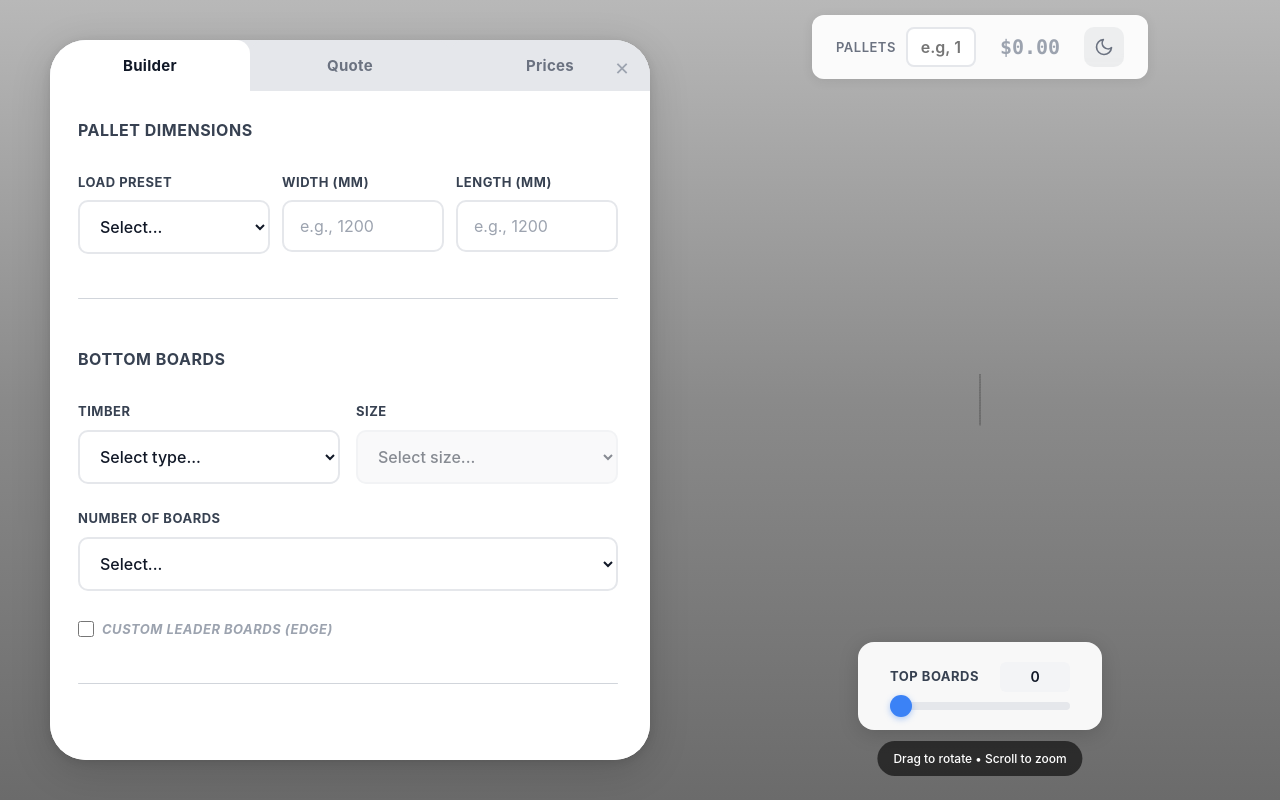
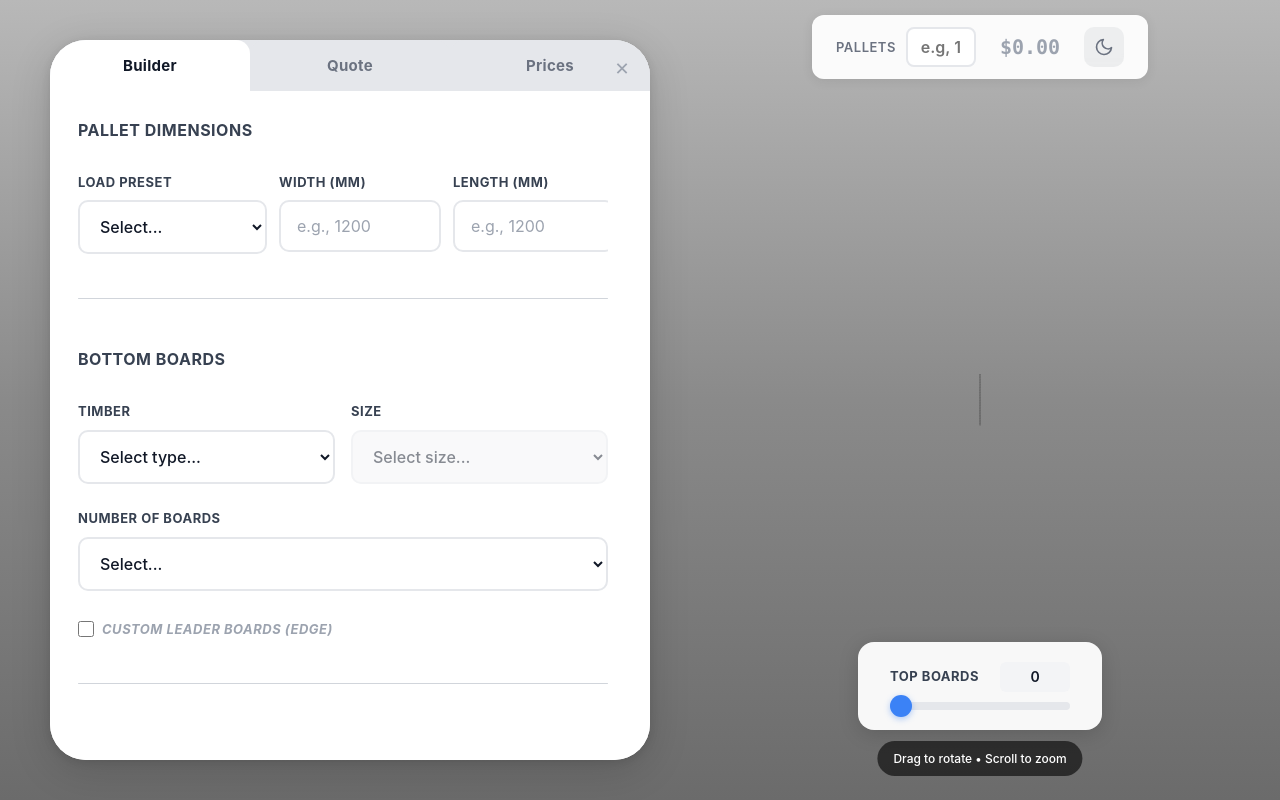
Before and after one commit to Beef13/pallet-size-quote-calculator, a React (Vite) app: page / in a window 1280 px wide. Built offline with nearby package versions, Linux system fonts and the light colour scheme.

Commit message:
Move scrollbar 10px to the right
- Increased .card-content padding-right from 16px to 26px
- Increased .quote-form, .quote-results, .price-editor-scroll margin-right from 4px to 14px

```diff
--- a/src/styles/PalletBuilderOverlay.css
+++ b/src/styles/PalletBuilderOverlay.css
@@ -21,13 +21,13 @@
 
 /* Add right margin to prevent scrollbar overlap on content */
 .card-content {
-  padding-right: 16px;
+  padding-right: 26px;
 }
 
 .quote-form,
 .quote-results,
 .price-editor-scroll {
-  margin-right: 4px;
+  margin-right: 14px;
 }
 
 /* Webkit browsers (Chrome, Safari, Edge) */
```
